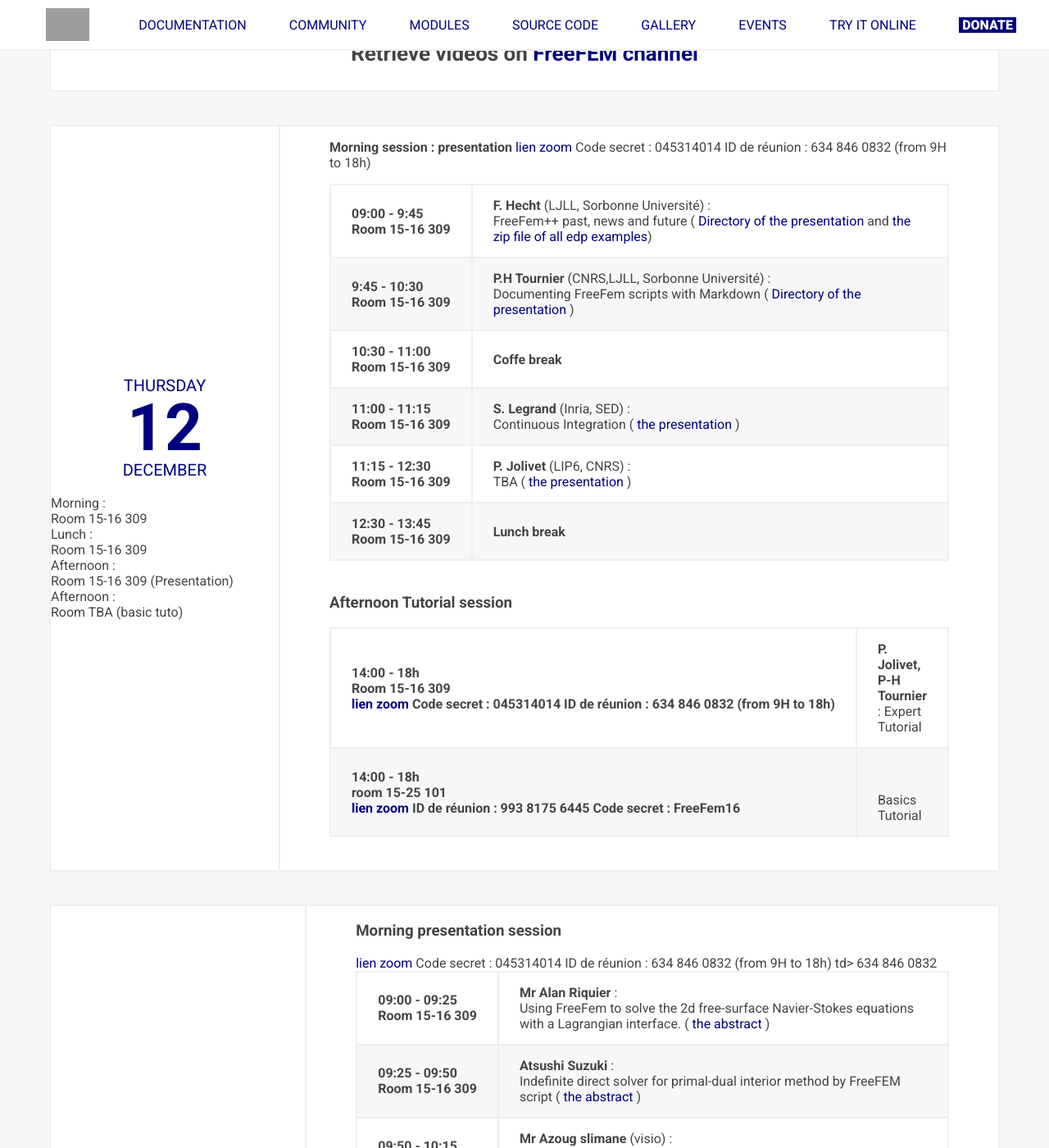
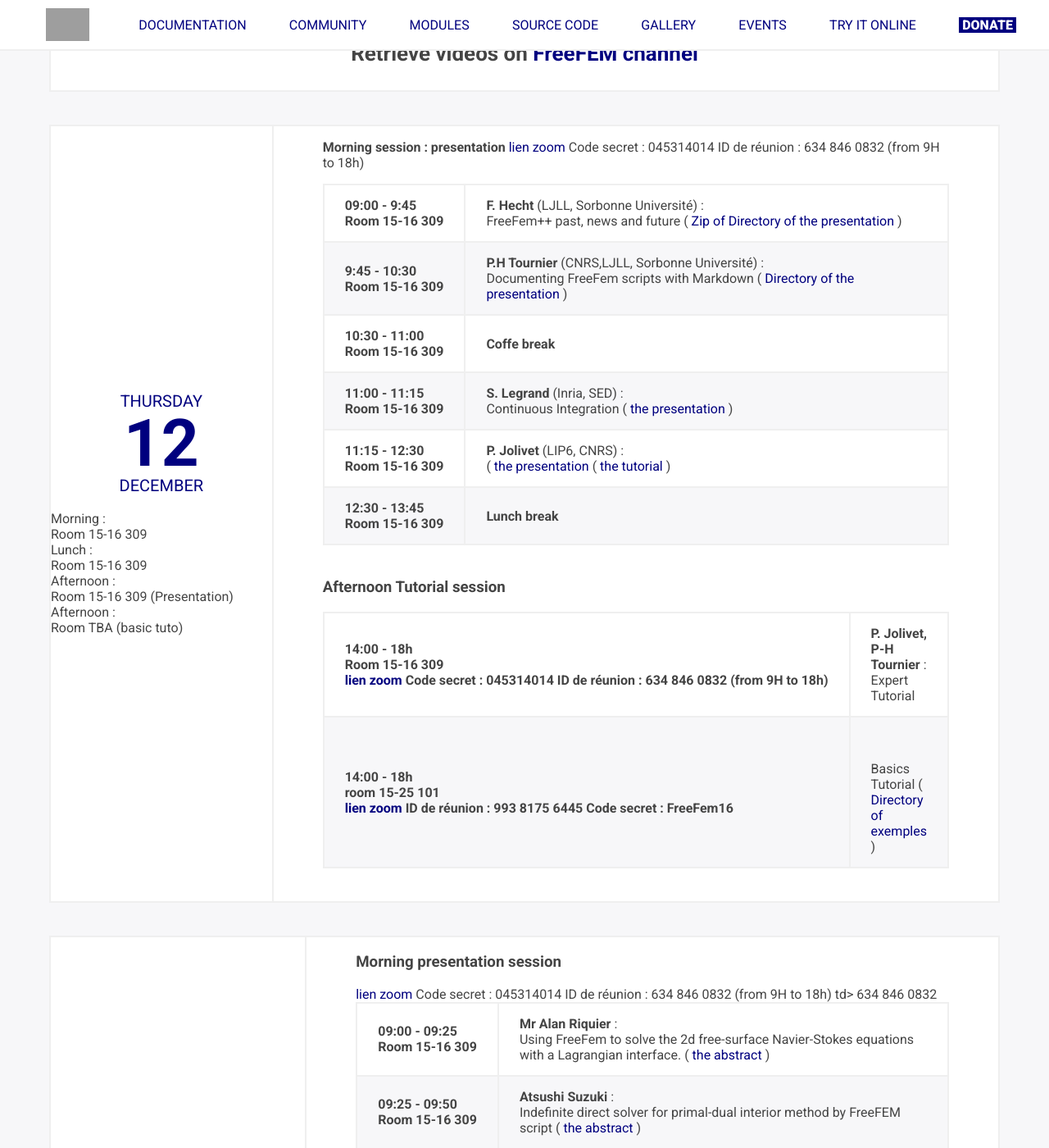
Before and after one commit to FreeFem/FreeFem-website, a Jekyll site: the page built from ffdays.md, in a window 1280 px wide and 1400 px high, scrolled down 942 px. Shown: the whole window at 82% size. Built offline with Jekyll 4.4.1, drawn with Linux system fonts in a browser that asks for light colours; some of the changed text lies outside the part shown.

Commit message:
update F hecht zip

```diff
--- a/_layouts/ffdays.html
+++ b/_layouts/ffdays.html
@@ -61,7 +61,7 @@
                 <td>
                   <strong>F. Hecht</strong> (LJLL, Sorbonne Université) :
                   <br>
-                  FreeFem++ past, news and future  (<a href="https://github.com/FreeFem/FreeFem-days/raw/master/2024/pdf/FH-ffday24"> Directory of the presentation </a> and <a href="https://github.com/FreeFem/FreeFem-days/raw/master/2024/pdf/FH-ffday23.zip"> the zip file of all edp examples</a>)
+                  FreeFem++ past, news and future  (<a href="https://github.com/FreeFem/FreeFem-days/raw/master/2024/pdf/FH-ffday24.zip"> Zip of Directory of the presentation </a> )
                 </td>
               </tr>
               <tr>
@@ -97,7 +97,8 @@
                 <td>
                   <strong>P. Jolivet</strong> (LIP6, CNRS) :
                   <br>
-                  TBA (<a href="https://joliv.et"> the presentation </a> )
+                   (<a href="https://joliv.et/FreeFem-tutorial"> the presentation </a>
+                  (<a href="https://joliv.et/FreeFem-tutorial"> the tutorial </a> )
 
                 </td>
 
@@ -162,7 +163,7 @@
 							 ID de réunion :  993 8175 6445 Code secret : FreeFem16	 		 </th>
                 <td>
                       <br> <br>
-                  Basics Tutorial
+                  Basics Tutorial (<a href="https://www.ljll.fr/hecht/ftp/ff++days/2024/"> Directory of exemples  </a> )
                 </td>
               </tr>
 	          </tbody>
```
Also changed, not shown: other parts of _layouts/ffdays.html (+2 -2 lines).
